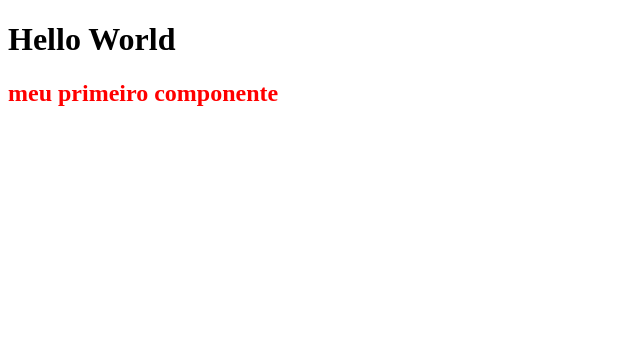
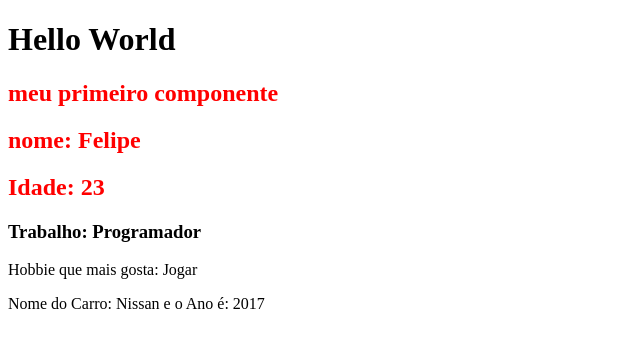
Before and after one commit to TakataF/Angular-First-Steps, an Angular app: page / in a window 1280 px wide. Shown: the top 348 px of the page, without its empty margins (0-640 px from the left). Built offline with nearby package versions, Linux system fonts and the light colour scheme.

Commit message:
Interpolação de Dados

```diff
--- a/src/app/components/first-component/first-component.component.html
+++ b/src/app/components/first-component/first-component.component.html
@@ -1 +1,13 @@
+<!--Aula de Interpolação-->
+
 <h2>meu primeiro componente</h2>
+<h2>nome: {{ name }}</h2> <!--este metodo esta puxando meu nome direto do first component TS que esta passando em formato String-->
+<h2>Idade: {{ age }}</h2><!--este metodo esta puxando meu nome direto do first component TS que esta passando em formato Number-->
+<h3>Trabalho: {{ job }}</h3><!--este metodo esta puxando meu nome direto do first component TS que esta passando em formato String porem nao foi especificado-->
+<p>Hobbie que mais gosta: {{hobbies[1]}}</p><!--Nesse exemplo posso escolher palavras especificas entre uma lista-->
+<p>Nome do Carro: {{car.name}} e o Ano é: {{car.year}}</p><!--Nesse exemplo posso selecionar Arquivos especificos da lista com base no nome dele-->
+
+<!--todo CSS do First Component nao vaza para o CSS da pagina principal. apenas para as variaveis
+escritas aqui dentro-->
+
+<!------------------------------------------------------------------------------------------------------------>
--- a/src/app/components/first-component/first-component.component.ts
+++ b/src/app/components/first-component/first-component.component.ts
@@ -7,4 +7,13 @@ import { Component } from '@angular/core';
 })
 export class FirstComponentComponent {
 
+  name: string = "Felipe";
+  age: number = 23;
+  job = "Programador"; //qunado a variavel nao esta tipada ela automaticamente é String
+  hobbies = ['Airsoft', 'Jogar', 'Ler']
+  car = {
+    name: 'Nissan',
+    year: 2017,
+  };
+
 }
```
